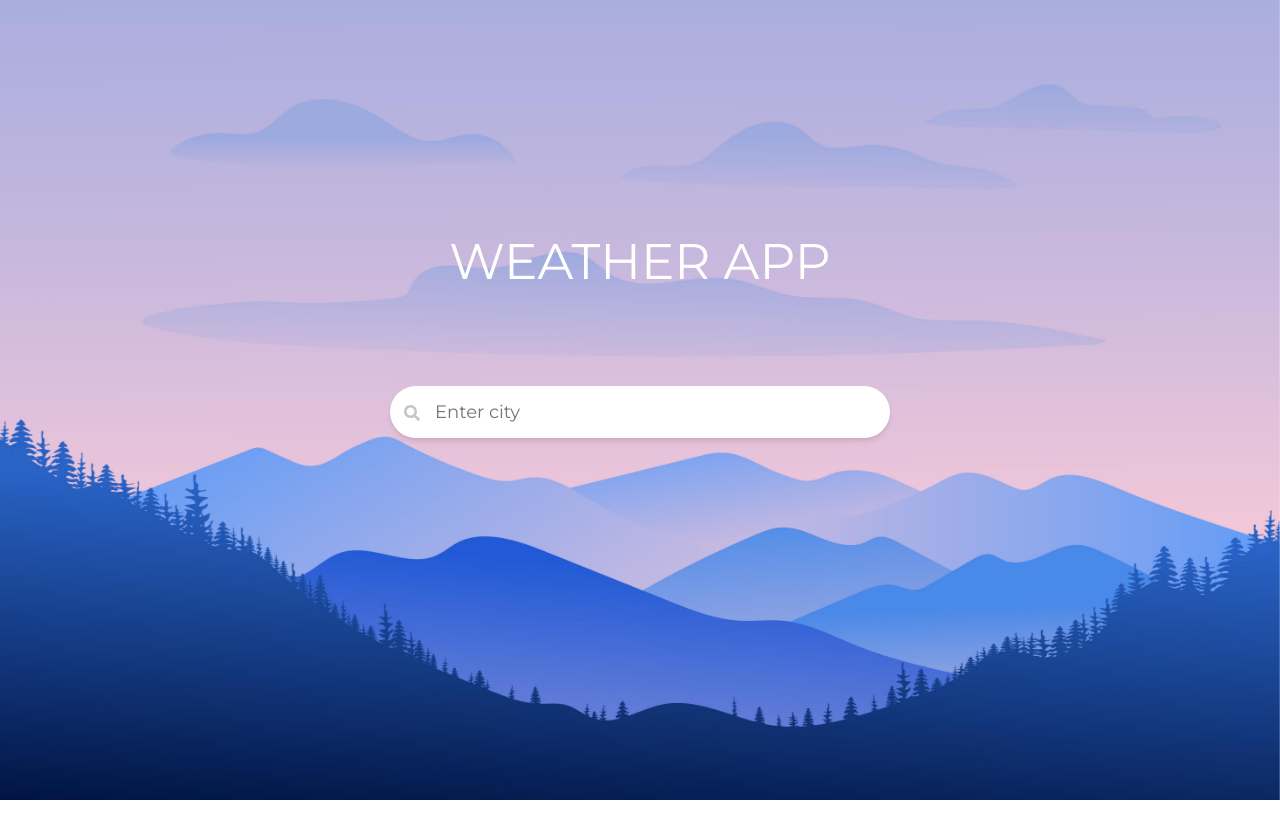
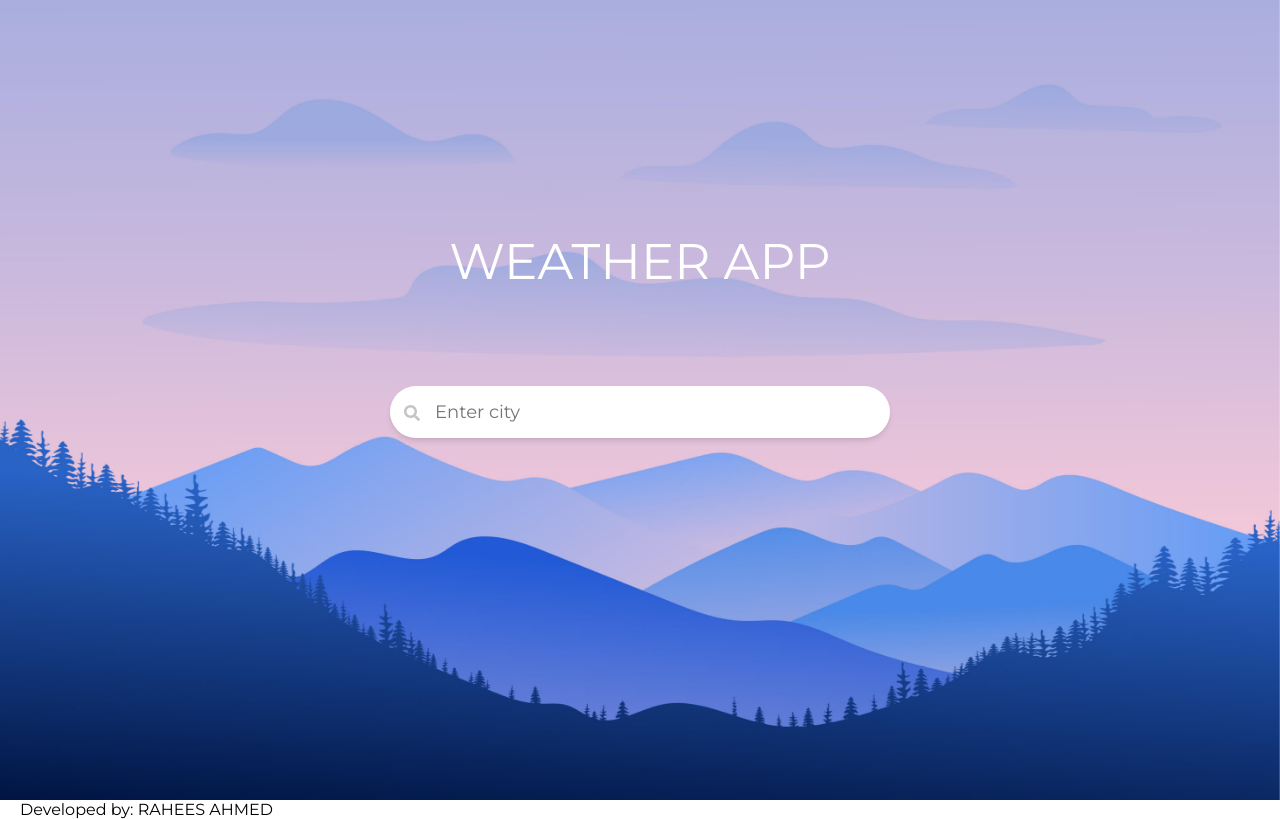
Before and after one commit to RaheesAhmed/weatherapp, a React (Create React App) app: page / in a window 1280 px wide. Built offline with nearby package versions, Linux system fonts and the light colour scheme.

Commit message:
Update App.js

```diff
--- a/src/components/App.js
+++ b/src/components/App.js
@@ -160,6 +160,7 @@ class App extends React.Component {
           {weatherInfo && <Result weather={weatherInfo} />}
           {error && <NotFound error={error} />}
         </WeatherWrapper>
+           <div>Developed by: RAHEES AHMED</div>
       </>
     );
   }
```
